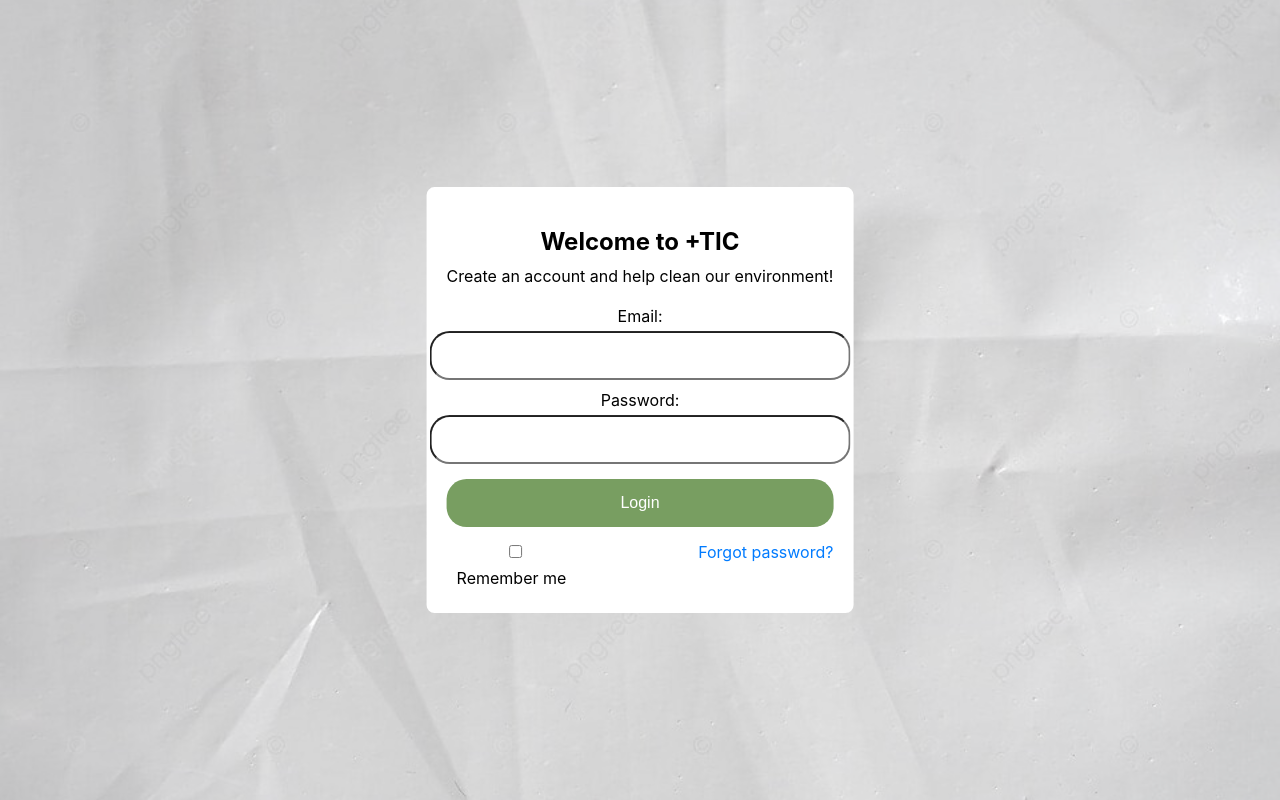
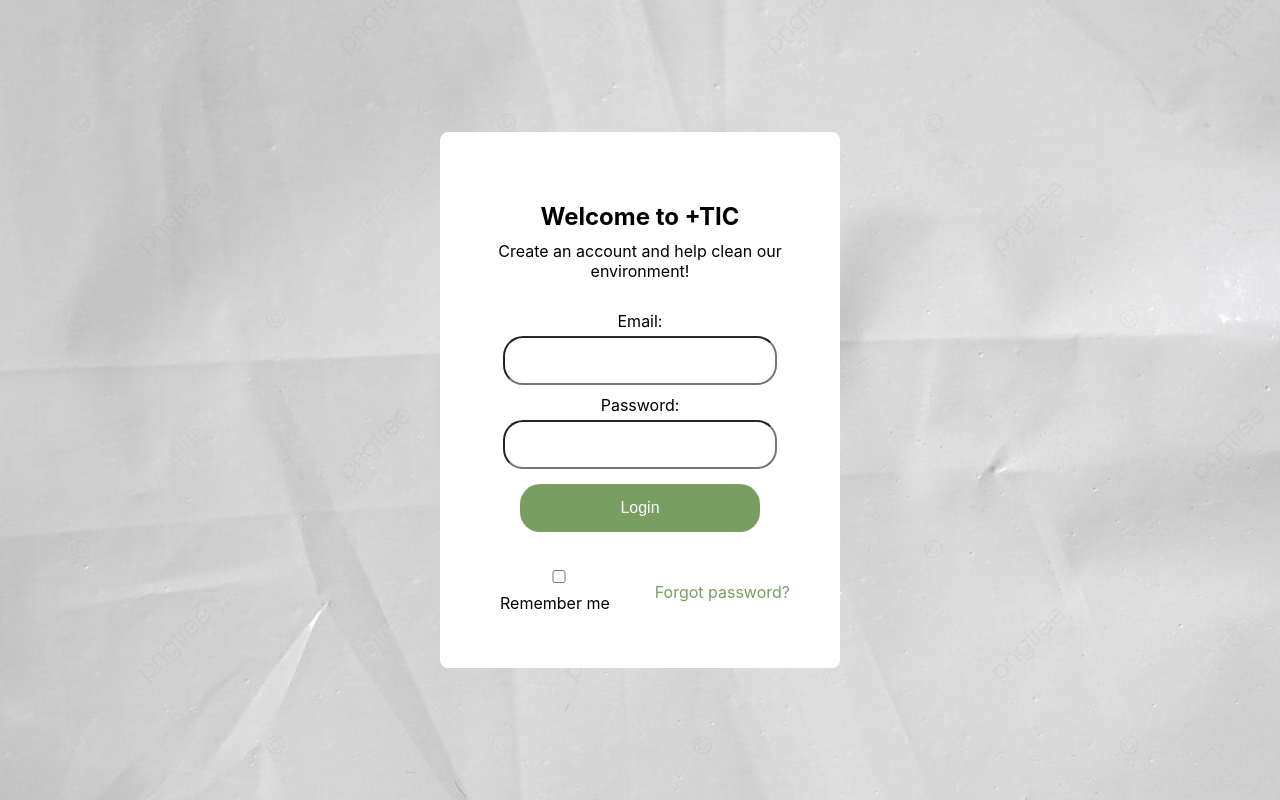
Before and after one commit to Mel77O/plusticc-updated2, a React (Create React App) app in the folder plusticc/: page /login in a window 1280 px wide. Built offline with nearby package versions, Linux system fonts and the light colour scheme.

Commit message:
Update Login.css

```diff
--- a/plusticc/src/Login.css
+++ b/plusticc/src/Login.css
@@ -22,10 +22,12 @@
     top: 50%;
     left: 50%;
     transform: translate(-50%, -50%);
-    padding: 20px;
+    padding: 50px;
     background-color: white;
     border-radius: 8px;
     text-align: center;
+    width: 300px; /* Adjust the width as needed */
+    max-width: 80%; /* Ensure it doesn't exceed 80% of the viewport width */
   }
 
   .login-box h2 {
@@ -42,6 +44,7 @@
     display: flex;
     flex-direction: column;
     align-items: center;
+    margin: 30px;
   }
 
   label {
@@ -56,20 +59,24 @@
 
   button {
     padding: 10px;
-    background-color: #007bff;
+    background-color: #789E61;
     color: white;
     border: none;
     border-radius: 5px;
     cursor: pointer;
+    width: 100%;
   }
 
   .extra-options {
     display: flex;
     justify-content: space-between;
+    align-items: center; /* Center items vertically */
+    flex-direction: row; /* Arrange items in a row */
     margin-top: 10px;
   }
 
+  /* Style for the "Forgot password?" link */
   .forgot-password {
-    color: #007bff;
+    color: #789E61;
     cursor: pointer;
   }
```
